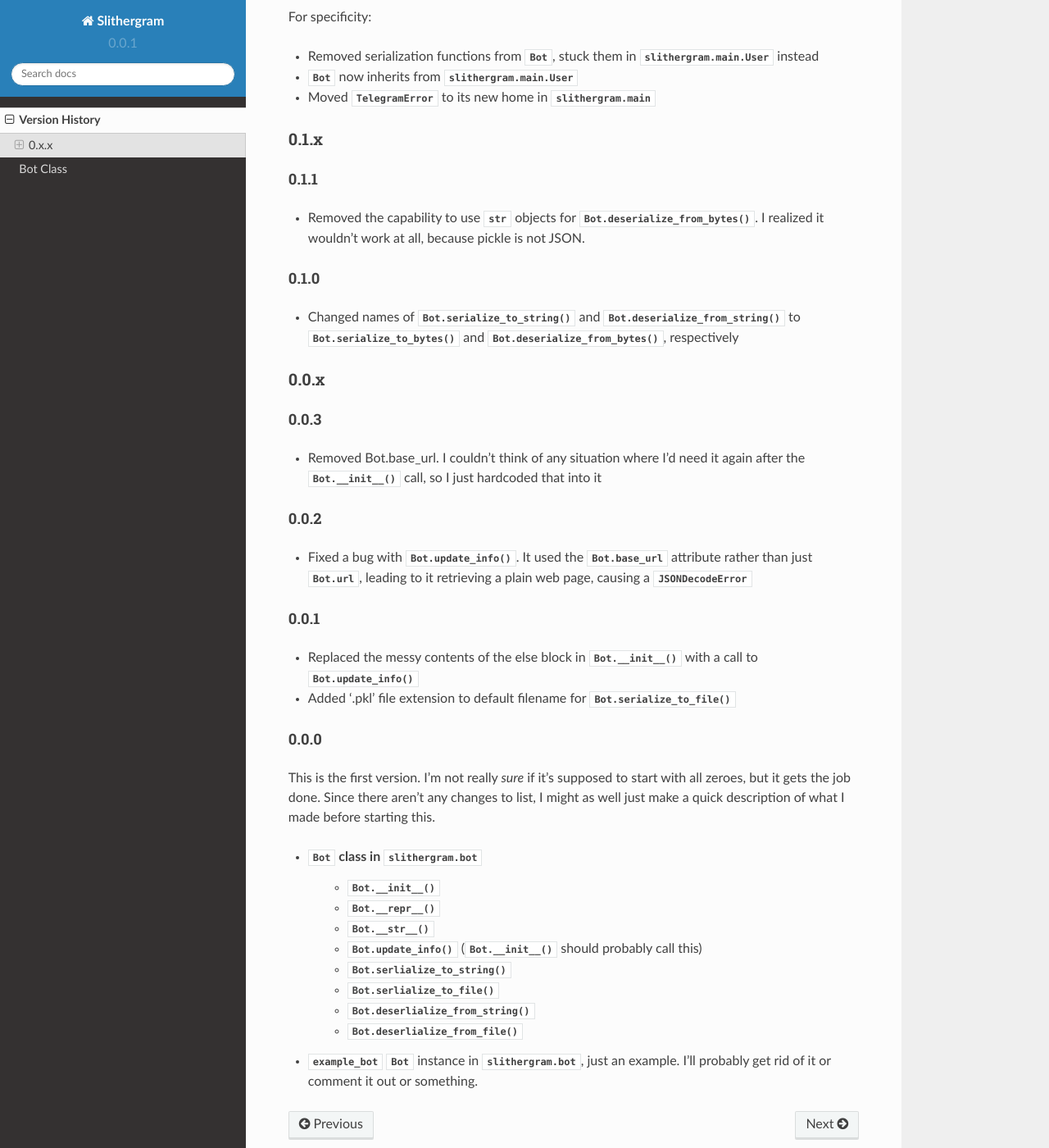
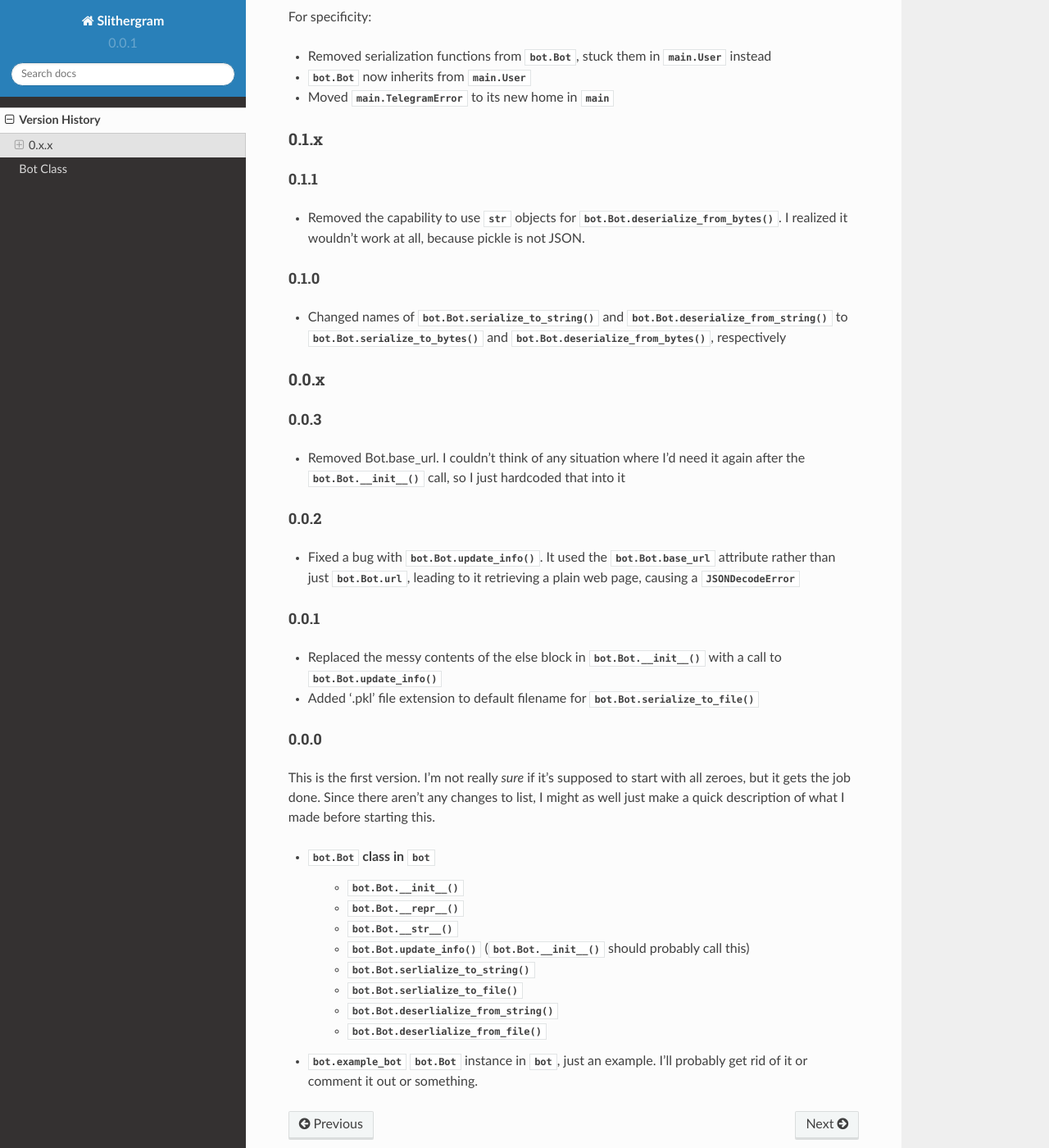
Before and after one commit to foxscotch/slithergram, a Sphinx documentation site: the page built from docs/versions.rst, in a window 1280 px wide and 1400 px high, scrolled down 869 px. Shown: the whole window at 82% size. Built offline with Sphinx 7.4.7 and the Read the Docs theme 2.0.0, drawn with Linux system fonts in a browser that asks for light colours.

Commit message:
Change currentmodule directive in versions.rst to simply "slithergram" and change the following usages to match

```diff
--- a/docs/versions.rst
+++ b/docs/versions.rst
@@ -39,10 +39,10 @@ simpler, more universal stuff, like the serialization functions.
 
 For specificity:
 
-- Removed serialization functions from :py:class:`Bot`, stuck them in
-  :py:class:`slithergram.main.User` instead
-- :py:class:`Bot` now inherits from :py:class:`slithergram.main.User`
-- Moved :py:exc:`TelegramError` to its new home in :py:mod:`slithergram.main`
+- Removed serialization functions from :py:class:`bot.Bot`, stuck them in
+  :py:class:`main.User` instead
+- :py:class:`bot.Bot` now inherits from :py:class:`main.User`
+- Moved :py:exc:`main.TelegramError` to its new home in :py:mod:`main`
 
 
 .. _v-0-1-x:
@@ -57,7 +57,7 @@ For specificity:
 -----
 
 - Removed the capability to use :py:class:`str` objects for
-  :py:meth:`Bot.deserialize_from_bytes`. I realized it wouldn't work at all,
+  :py:meth:`bot.Bot.deserialize_from_bytes`. I realized it wouldn't work at all,
   because pickle is not JSON.
 
 
@@ -66,9 +66,9 @@ For specificity:
 0.1.0
 -----
 
-- Changed names of :py:meth:`Bot.serialize_to_string` and
-  :py:meth:`Bot.deserialize_from_string` to :py:meth:`Bot.serialize_to_bytes`
-  and :py:meth:`Bot.deserialize_from_bytes`, respectively
+- Changed names of :py:meth:`bot.Bot.serialize_to_string` and
+  :py:meth:`bot.Bot.deserialize_from_string` to :py:meth:`bot.Bot.serialize_to_bytes`
+  and :py:meth:`bot.Bot.deserialize_from_bytes`, respectively
 
 
 .. _v-0-0-x:
@@ -83,7 +83,7 @@ For specificity:
 -----
 
 - Removed Bot.base_url. I couldn't think of any situation where I'd need it
-  again after the :py:meth:`Bot.__init__` call, so I just hardcoded that into it
+  again after the :py:meth:`bot.Bot.__init__` call, so I just hardcoded that into it
 
 
 .. _v-0-0-2:
@@ -91,8 +91,8 @@ For specificity:
 0.0.2
 -----
 
-- Fixed a bug with :py:meth:`Bot.update_info`. It used the
-  :py:attr:`Bot.base_url` attribute rather than just :py:attr:`Bot.url`, leading
+- Fixed a bug with :py:meth:`bot.Bot.update_info`. It used the
+  :py:attr:`bot.Bot.base_url` attribute rather than just :py:attr:`bot.Bot.url`, leading
   to it retrieving a plain web page, causing a :py:exc:`JSONDecodeError`
 
 
@@ -101,10 +101,10 @@ For specificity:
 0.0.1
 -----
 
-- Replaced the messy contents of the else block in :py:meth:`Bot.__init__`
-  with a call to :py:meth:`Bot.update_info`
+- Replaced the messy contents of the else block in :py:meth:`bot.Bot.__init__`
+  with a call to :py:meth:`bot.Bot.update_info`
 - Added '.pkl' file extension to default filename for
-  :py:meth:`Bot.serialize_to_file`
+  :py:meth:`bot.Bot.serialize_to_file`
 
 
 .. _v-0-0-0:
@@ -116,14 +116,14 @@ This is the first version. I'm not really *sure* if it's supposed to start with
 all zeroes, but it gets the job done. Since there aren't any changes to list, I
 might as well just make a quick description of what I made before starting this.
 
-- :py:class:`Bot` class in :py:mod:`slithergram.bot`
-    - :py:meth:`Bot.__init__`
-    - :py:meth:`Bot.__repr__`
-    - :py:meth:`Bot.__str__`
-    - :py:meth:`Bot.update_info` (:py:meth:`Bot.__init__` should probably call this)
-    - :py:meth:`Bot.serlialize_to_string`
-    - :py:meth:`Bot.serlialize_to_file`
-    - :py:meth:`Bot.deserlialize_from_string`
-    - :py:meth:`Bot.deserlialize_from_file`
-- :py:obj:`example_bot` :py:class:`Bot` instance in :py:mod:`slithergram.bot`,
+- :py:class:`bot.Bot` class in :py:mod:`bot`
+    - :py:meth:`bot.Bot.__init__`
+    - :py:meth:`bot.Bot.__repr__`
+    - :py:meth:`bot.Bot.__str__`
+    - :py:meth:`bot.Bot.update_info` (:py:meth:`bot.Bot.__init__` should probably call this)
+    - :py:meth:`bot.Bot.serlialize_to_string`
+    - :py:meth:`bot.Bot.serlialize_to_file`
+    - :py:meth:`bot.Bot.deserlialize_from_string`
+    - :py:meth:`bot.Bot.deserlialize_from_file`
+- :py:obj:`bot.example_bot` :py:class:`bot.Bot` instance in :py:mod:`bot`,
   just an example. I'll probably get rid of it or comment it out or something.
```
Also changed, not shown: other parts of docs/versions.rst (+1 -1 lines).
